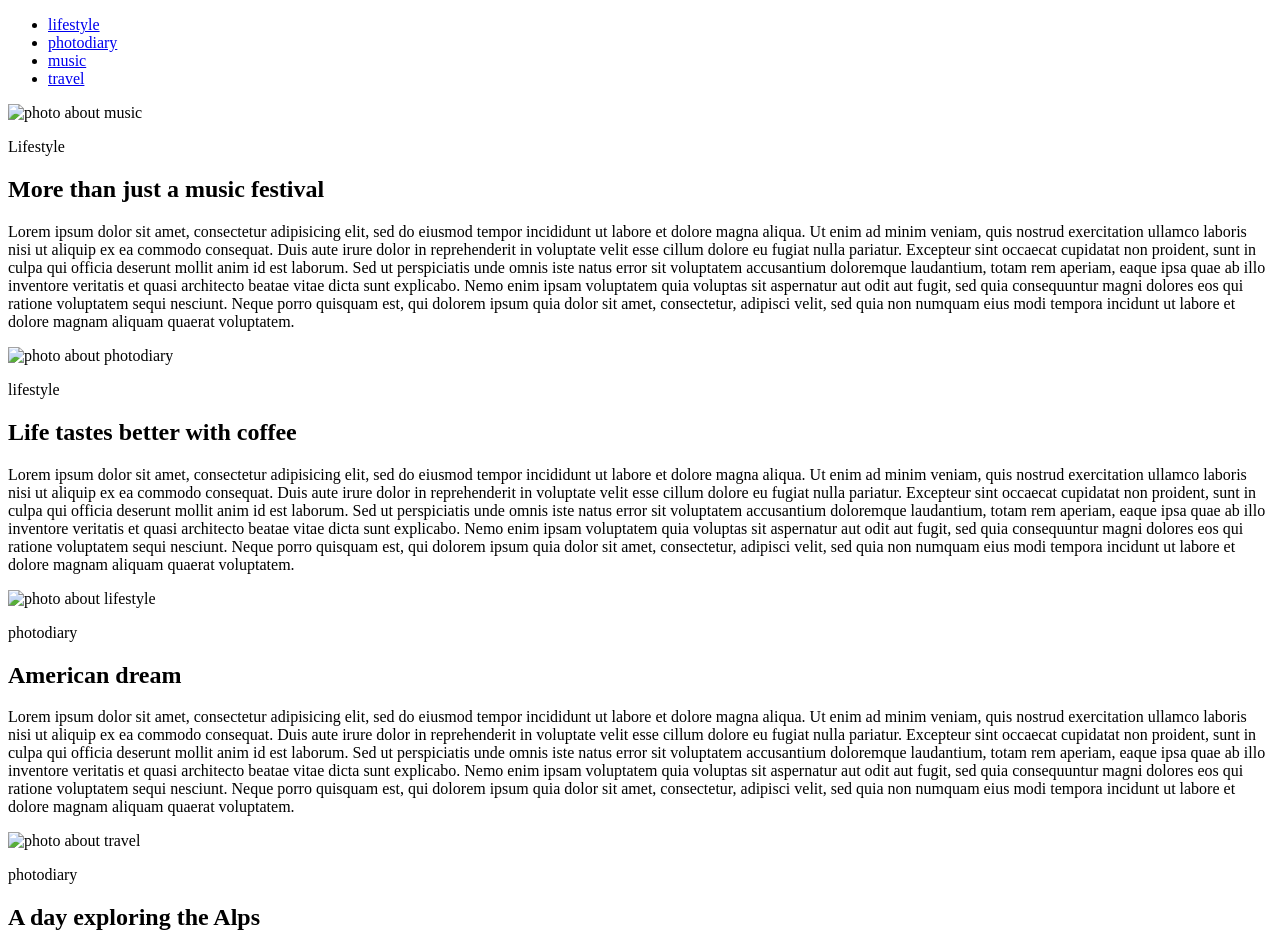
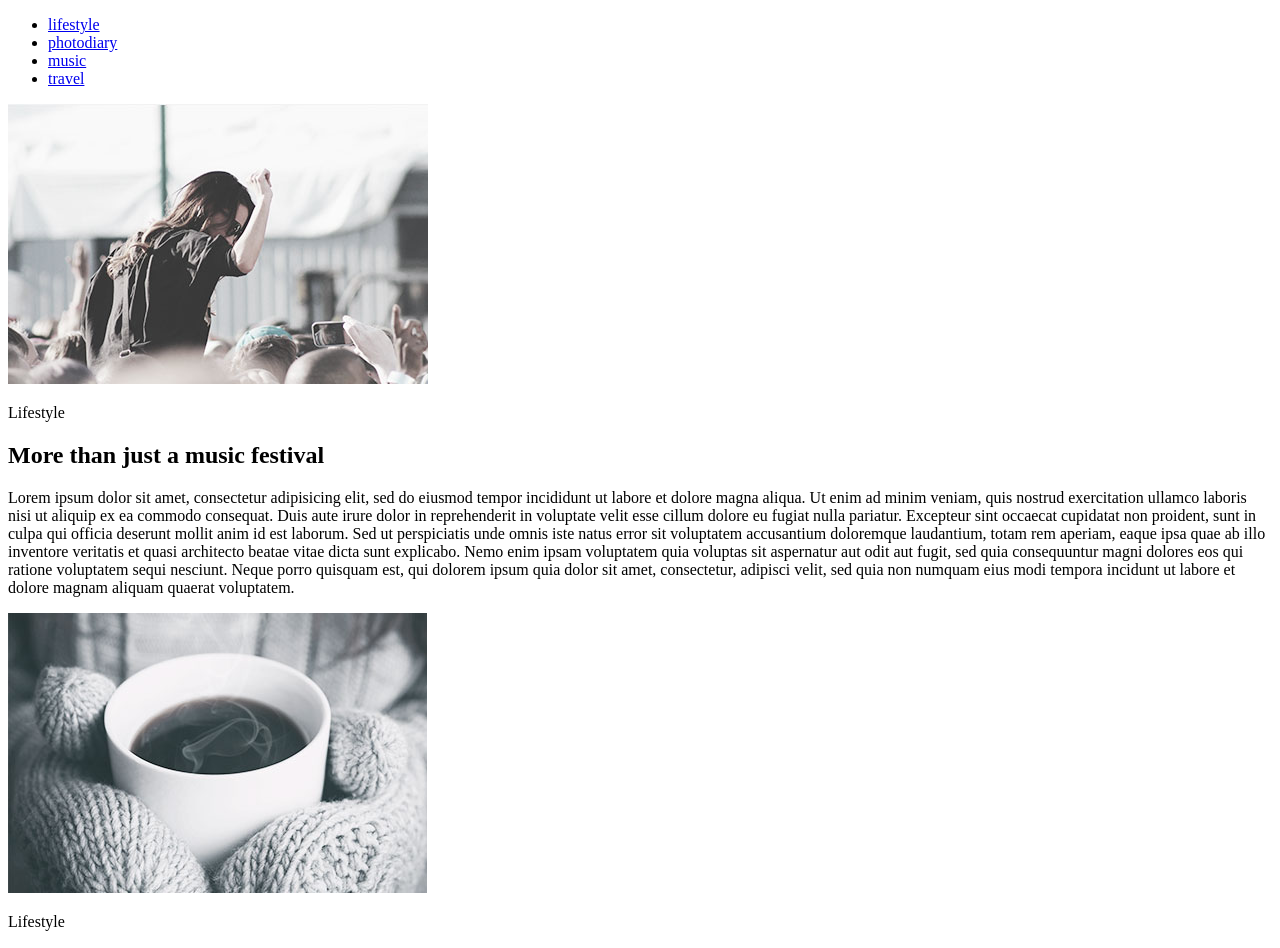
Before and after one commit to YuriiHaidai/goit-fe-course, a plain HTML site: page html-css/module-01/index.html in a window 1280 px wide. Shown: the top 948 px of the page. Drawn offline with Linux system fonts and the light colour scheme.

Commit message:
add new filename to index.html

```diff
--- a/html-css/module-01/index.html
+++ b/html-css/module-01/index.html
@@ -21,29 +21,29 @@
     </header>
 
     <section>
-        <img src="./img/music.jpg" alt="photo about music" title="music">
+        <img src="./img/lifestyle-01.jpg" alt="photo about music festival" title="music festival">
         <p>Lifestyle</p>
         <H2>More than just a music festival</H2>
         <p>Lorem ipsum dolor sit amet, consectetur adipisicing elit, sed do eiusmod tempor incididunt ut labore et dolore magna aliqua. Ut enim ad minim veniam, quis nostrud exercitation ullamco laboris nisi ut aliquip ex ea commodo consequat. Duis aute irure dolor in reprehenderit in voluptate velit esse cillum dolore eu fugiat nulla pariatur. Excepteur sint occaecat cupidatat non proident, sunt in culpa qui officia deserunt mollit anim id est laborum. Sed ut perspiciatis unde omnis iste natus error sit voluptatem accusantium doloremque laudantium, totam rem aperiam, eaque ipsa quae ab illo inventore veritatis et quasi architecto beatae vitae dicta sunt explicabo. Nemo enim ipsam voluptatem quia voluptas sit aspernatur aut odit aut fugit, sed quia consequuntur magni dolores eos qui ratione voluptatem sequi nesciunt. Neque porro quisquam est, qui dolorem ipsum quia dolor sit amet, consectetur, adipisci velit, sed quia non numquam eius modi tempora incidunt ut labore et dolore magnam aliquam quaerat voluptatem.</p>
     </section>
 
     <section>
-        <img src="./img/photodiary.jpg" alt="photo about photodiary" title="photodiary">
-        <p>lifestyle</p>
+        <img src="./img/lifestyle-02.jpg" alt="photo about coffee" title="coffee">
+        <p>Lifestyle</p>
         <H2>Life tastes better with coffee</H2>
         <p>Lorem ipsum dolor sit amet, consectetur adipisicing elit, sed do eiusmod tempor incididunt ut labore et dolore magna aliqua. Ut enim ad minim veniam, quis nostrud exercitation ullamco laboris nisi ut aliquip ex ea commodo consequat. Duis aute irure dolor in reprehenderit in voluptate velit esse cillum dolore eu fugiat nulla pariatur. Excepteur sint occaecat cupidatat non proident, sunt in culpa qui officia deserunt mollit anim id est laborum. Sed ut perspiciatis unde omnis iste natus error sit voluptatem accusantium doloremque laudantium, totam rem aperiam, eaque ipsa quae ab illo inventore veritatis et quasi architecto beatae vitae dicta sunt explicabo. Nemo enim ipsam voluptatem quia voluptas sit aspernatur aut odit aut fugit, sed quia consequuntur magni dolores eos qui ratione voluptatem sequi nesciunt. Neque porro quisquam est, qui dolorem ipsum quia dolor sit amet, consectetur, adipisci velit, sed quia non numquam eius modi tempora incidunt ut labore et dolore magnam aliquam quaerat voluptatem.</p>
     </section>
 
     <section>
-        <img src="./img/lifestyle.jpg" alt="photo about lifestyle" title="lifestyle">
-        <p>photodiary</p>
+        <img src="./img/photodiary-01.jpg" alt="photo about American dream" title="American dream">
+        <p>Photodiary</p>
         <H2>American dream</H2>
         <p>Lorem ipsum dolor sit amet, consectetur adipisicing elit, sed do eiusmod tempor incididunt ut labore et dolore magna aliqua. Ut enim ad minim veniam, quis nostrud exercitation ullamco laboris nisi ut aliquip ex ea commodo consequat. Duis aute irure dolor in reprehenderit in voluptate velit esse cillum dolore eu fugiat nulla pariatur. Excepteur sint occaecat cupidatat non proident, sunt in culpa qui officia deserunt mollit anim id est laborum. Sed ut perspiciatis unde omnis iste natus error sit voluptatem accusantium doloremque laudantium, totam rem aperiam, eaque ipsa quae ab illo inventore veritatis et quasi architecto beatae vitae dicta sunt explicabo. Nemo enim ipsam voluptatem quia voluptas sit aspernatur aut odit aut fugit, sed quia consequuntur magni dolores eos qui ratione voluptatem sequi nesciunt. Neque porro quisquam est, qui dolorem ipsum quia dolor sit amet, consectetur, adipisci velit, sed quia non numquam eius modi tempora incidunt ut labore et dolore magnam aliquam quaerat voluptatem.</p>
     </section>
 
     <section>
-        <img src="./img/travel.jpg" alt="photo about travel" title="travel">
-        <p>photodiary</p>
+        <img src="./img/photodiary-02.jpg" alt="photo about Alps" title="Alps">
+        <p>Photodiary</p>
         <H2>A day exploring the Alps</H2>
         <p>Lorem ipsum dolor sit amet, consectetur adipisicing elit, sed do eiusmod tempor incididunt ut labore et dolore magna aliqua. Ut enim ad minim veniam, quis nostrud exercitation ullamco laboris nisi ut aliquip ex ea commodo consequat. Duis aute irure dolor in reprehenderit in voluptate velit esse cillum dolore eu fugiat nulla pariatur. Excepteur sint occaecat cupidatat non proident, sunt in culpa qui officia deserunt mollit anim id est laborum. Sed ut perspiciatis unde omnis iste natus error sit voluptatem accusantium doloremque laudantium, totam rem aperiam, eaque ipsa quae ab illo inventore veritatis et quasi architecto beatae vitae dicta sunt explicabo. Nemo enim ipsam voluptatem quia voluptas sit aspernatur aut odit aut fugit, sed quia consequuntur magni dolores eos qui ratione voluptatem sequi nesciunt. Neque porro quisquam est, qui dolorem ipsum quia dolor sit amet, consectetur, adipisci velit, sed quia non numquam eius modi tempora incidunt ut labore et dolore magnam aliquam quaerat voluptatem.</p>
     </section>
```
